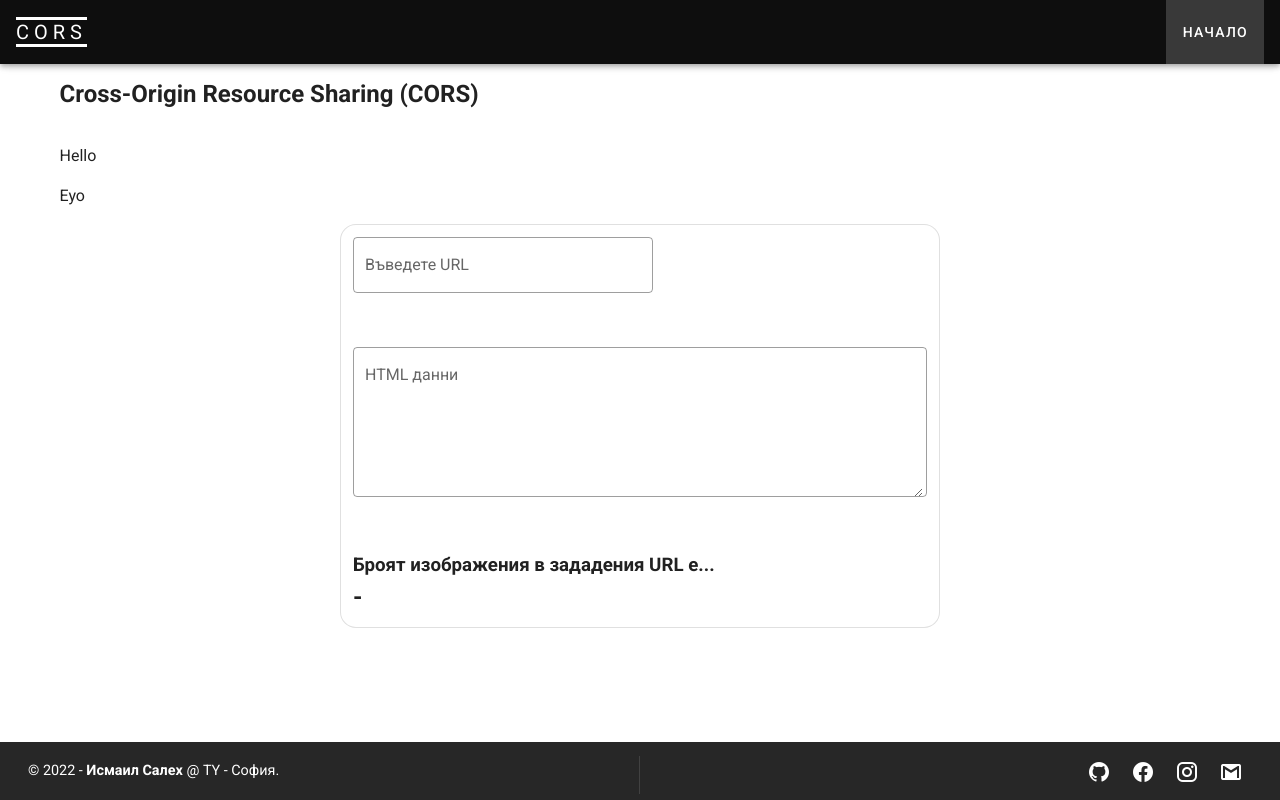
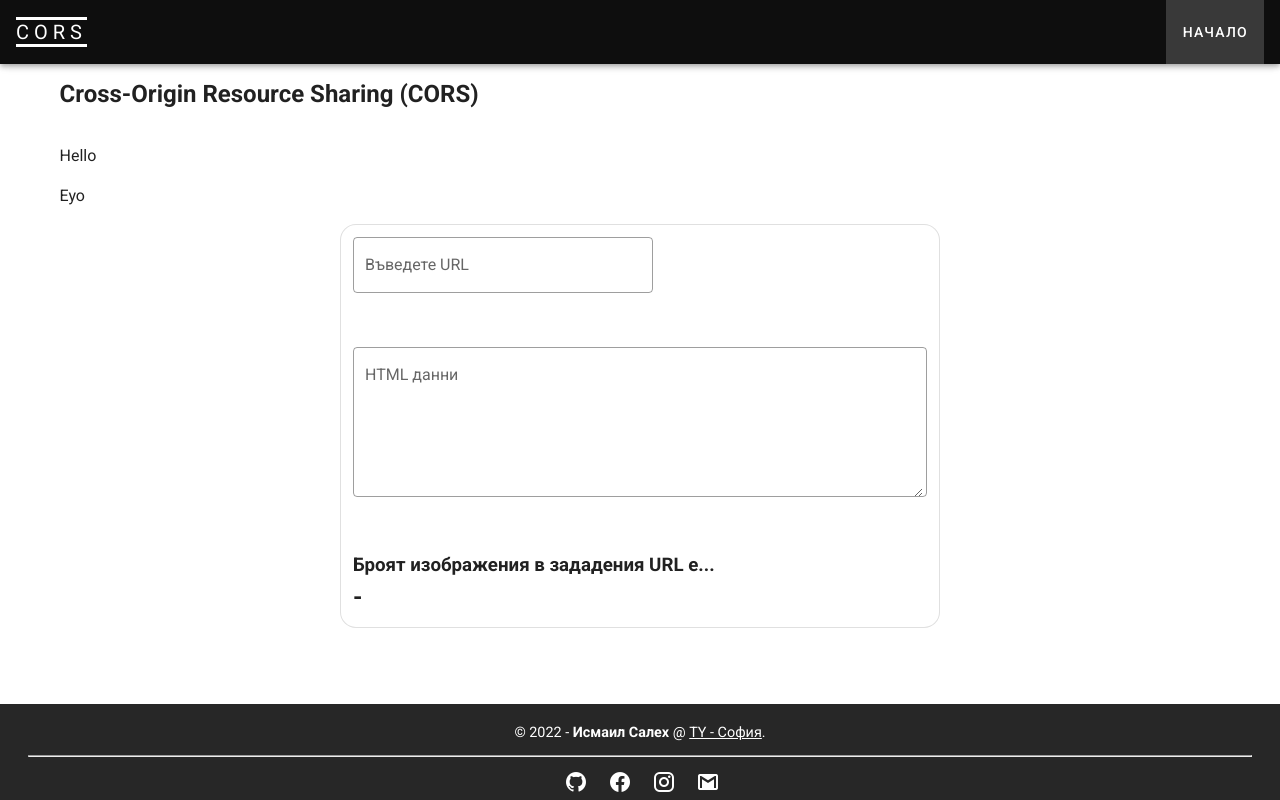
Before and after one commit to IsmailSalehCode/CORS-university_project, a Vue app: page / in a window 1280 px wide. Built offline with nearby package versions, Linux system fonts and the light colour scheme.

Commit message:
footer modified to include hr and ul tags

```diff
--- a/src/App.vue
+++ b/src/App.vue
@@ -24,8 +24,8 @@
     </v-main>
     <!-- Footer -->
     <v-footer bottom absolute app dark>
-      <v-col cols="12" sm="6">
-        <v-row>
+      <v-col cols="12">
+        <v-row style="text-align: center">
           <v-col style="font-size: 0.9rem">
             &#169; {{ new Date().getFullYear() }} -
             <strong>Исмаил Салех</strong> @
@@ -33,16 +33,21 @@
           </v-col>
         </v-row>
       </v-col>
-      <v-divider class="d-none d-sm-block" vertical inset></v-divider>
-      <v-col cols="12" sm="6">
-        <v-row style="justify-content: end">
+      <v-col cols="12" style="padding-top: 0px">
+        <hr />
+      </v-col>
+      <v-col cols="12">
+        <v-row style="justify-content: center">
           <ul id="ico">
             <li
               v-for="social in socialMediaItems"
               :key="social.icon"
               style="padding-right: 20px"
             >
-              <a :href="social.path" target="_blank"
+              <a
+                :href="social.path"
+                target="_blank"
+                style="text-decoration: none"
                 ><v-icon>{{ social.icon }}</v-icon></a
               >
             </li>
@@ -130,6 +135,5 @@ html {
 }
 a {
   color: inherit !important;
-  text-decoration: none;
 }
 </style>
```
